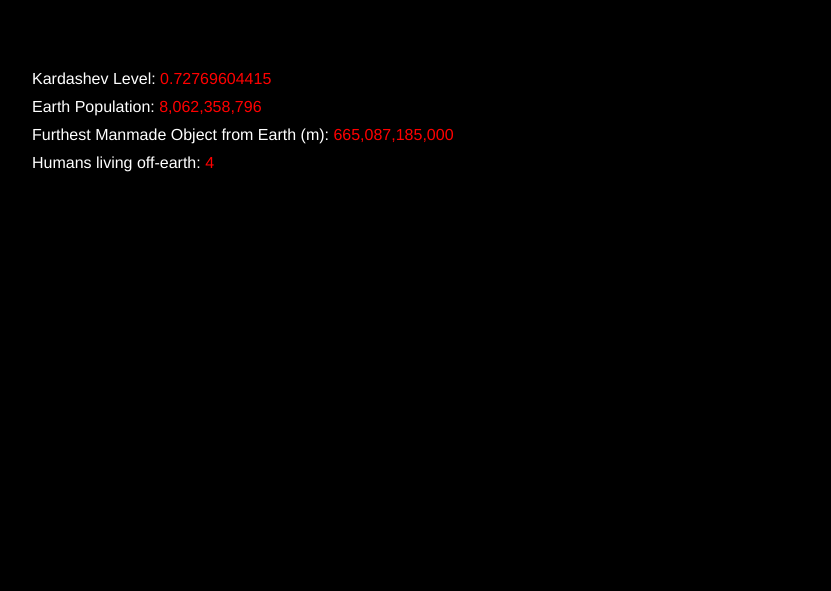
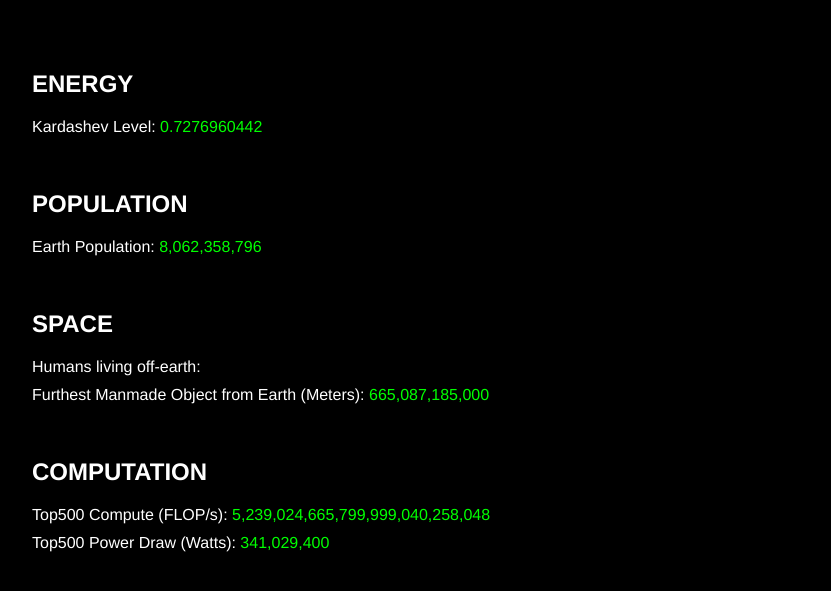
Before and after one commit to kh3dron/civilizational-dashboard, a website: page public/index.html in a window 1280 px wide. Shown: the part 123-714 px from the top of the page, without its empty margins (208-1039 px from the left). Drawn offline with Linux system fonts and the light colour scheme; no server answers.

Commit message:
top500 stats

```diff
--- a/public/index.html
+++ b/public/index.html
@@ -1,23 +1,53 @@
 <!DOCTYPE html>
 <html lang="en">
+
 <head>
     <meta charset="UTF-8">
     <meta name="viewport" content="width=device-width, initial-scale=1.0">
     <link rel="stylesheet" href="styles.css">
     <title>civ dash</title>
 </head>
+
 <body>
     <header>
         <h1>METRICS OF HUMAN SPECIES</h1>
     </header>
     <div class="container">
+        <h2>ENERGY</h2>
         <ul id="stats-list">
-            <li>Kardashev Level: <span id="statA">1</span></li>
-            <li>Earth Population: <span id="statB">2</span></li>
-            <li>Furthest Manmade Object from Earth (m): <span id="statC">3</span></li>
-            <li>Humans living off-earth: <span id="statD">4</span></li>
+            <li>Kardashev Level: <span id="stat_kardashev"></span></li>
         </ul>
+        <br>
     </div>
+
+    <div class="container">
+        <h2>POPULATION</h2>
+        <ul id="stats-list">
+            <li>Earth Population: <span id="stat_population"></span></li>
+        </ul>
+        <br>
+    </div>
+
+    <div class="container">
+        <h2>SPACE</h2>
+        <ul id="stats-list">
+            <li>Humans living off-earth: <span id="stat_humansOffEarth"></span></li>
+            <li>Furthest Manmade Object from Earth (Meters): <span id="stat_furthest"></span></li>
+        </ul>
+        <br>
+    </div>
+
+    <div class="container">
+        <h2>COMPUTATION</h2>
+        <ul id="stats-list">
+            <li>Top500 Compute (FLOP/s): <span id="stat_top500_flops"></span></li>
+            <li>Top500 Power Draw (Watts): <span id="stat_top500_power"></span></li>
+        </ul>
+        <br>
+    </div>
+
+
     <script src="stats.js"></script>
 </body>
+
 </html>
--- a/public/stats.js
+++ b/public/stats.js
@@ -23,12 +23,13 @@ function currentValFromSpeed(startTime, startValue, speedPerSecond) {
 // Functions with no API Calls
 
 function stat_kardashev_level() {
+    //https://www.nature.com/articles/s41598-023-38351-y
     startTime = new Date("2023-07-12");
     startValue = 0.7276;
     endTime = new Date("2060-1-1");
     endValue = 0.7449;
     val = currentValFromBounds(startTime, startValue, endTime, endValue)
-    return val.toFixed(11);
+    return val.toFixed(10);
 }
 
 function stat_population_earth() {
@@ -69,26 +70,37 @@ async function get_humansOffEarth() {
       }
 }
 get_humansOffEarth().then((numberOfAstronauts) => {
-    document.getElementById("statD").innerText = numberOfAstronauts;
+    document.getElementById("stat_humansOffEarth").innerText = numberOfAstronauts;
 }
 );
+
+function stat_top500_flops() {
+    return 5239024665799999040258048n.toLocaleString();
+}
+
+function stat_top500_power() {
+    return 341029400n.toLocaleString();
+}
 
 function getRandomValue() {
     return Math.floor(Math.random() * 6) + 1;
 }
 
+function pending(){
+    return "Pending";
+}
+
 function updateInternals() {
-    document.getElementById("statA").innerText = stat_kardashev_level();
-    document.getElementById("statB").innerText = stat_population_earth().toLocaleString();
-    document.getElementById("statC").innerText = stat_voyaver1_distance().toLocaleString();
+    document.getElementById("stat_kardashev").innerText = stat_kardashev_level();
+    document.getElementById("stat_population").innerText = stat_population_earth().toLocaleString();
+    document.getElementById("stat_furthest").innerText = stat_voyaver1_distance().toLocaleString();
+
+    document.getElementById("stat_top500_flops").innerText = stat_top500_flops();
+    document.getElementById("stat_top500_power").innerText = stat_top500_power();
+
+    document.getElementById("pending").innerText = pending();
 }
 setInterval(updateInternals, 1000);
 
-// data that comes from APIs that I don't want to get rate limited on
-function updateExternals(){
-    document.getElementById("statD").innerText = stat_humansOffEarth();
-}
-
 
 updateInternals();
-updateExternals();
--- a/public/styles.css
+++ b/public/styles.css
@@ -26,5 +26,9 @@ li {
 }
 
 span {
+    color: lime;
+}
+
+.pending {
     color: red;
 }
```
Also changed, not shown: changelog.md (added), 1 other file.
